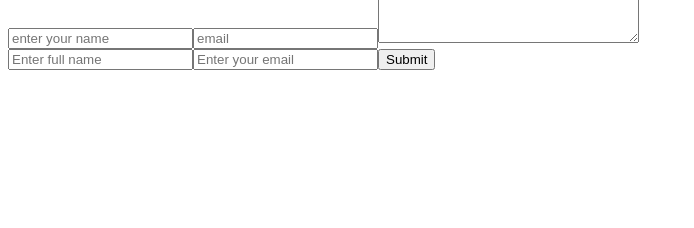
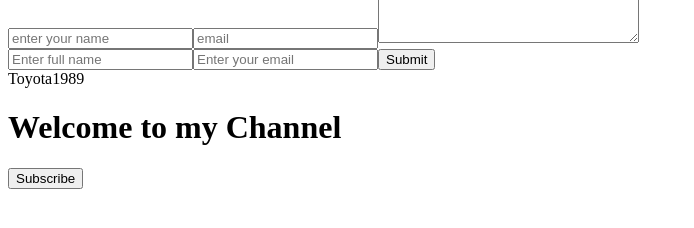
Before and after one commit to nottundeednut/my-test-react, a React (Create React App) app: page / in a window 1280 px wide. Shown: the part 446-674 px from the top of the page, without its empty margins (0-694 px from the left). Built offline with nearby package versions, Linux system fonts and the light colour scheme.

Commit message:
use state to change text

```diff
--- a/src/App.js
+++ b/src/App.js
@@ -3,6 +3,8 @@ import ProfileCard from "./ProfileCard";
 import NameList from "./NameList";
 import OnClickEvent from "./OnClickEvent";
 import OnChange from "./OnChange";
+import Car from "./Props";
+import Subscribe from "./State";
 
 //create root components App
 function App() {
@@ -24,6 +26,10 @@ function App() {
         <input type="email" placeholder="Enter your email" name="email" />
         <button type="submit">Submit</button>
       </form>
+        <Car brand="Toyota" year="1989"/>
+
+        <Subscribe />
+
     </div>
   );
 }
--- /dev/null
+++ b/src/Props.js
@@ -0,0 +1,11 @@
+import React from "react";
+
+function Car(props) {
+  return (
+    // console.log(props);
+    <div>
+      {props.brand}{props.year}
+    </div>
+  );
+}
+export default Car;
--- /dev/null
+++ b/src/State.js
@@ -0,0 +1,16 @@
+import React from "react";
+import { useState } from "react";
+
+function Subscribe(){
+const [message, setState] = useState("Welcome to my Channel")
+const subscribeHandler = () => {
+    setState("Thank You for Suscribing");
+}
+    return(
+        <div>
+            <h1>{message}</h1>
+            <button onClick={subscribeHandler}>Subscribe</button>
+        </div>
+    )
+}
+export default Subscribe;
```
